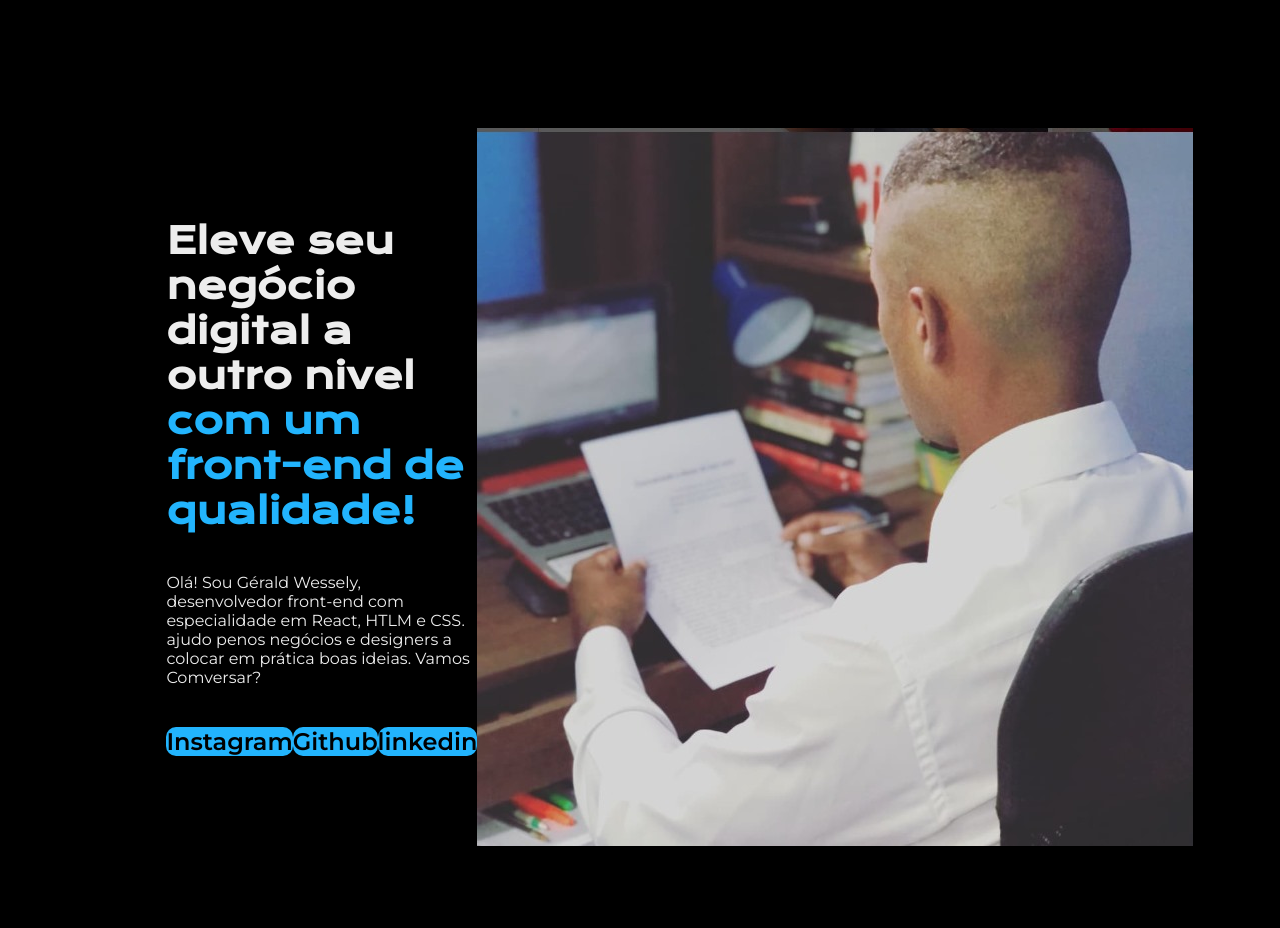
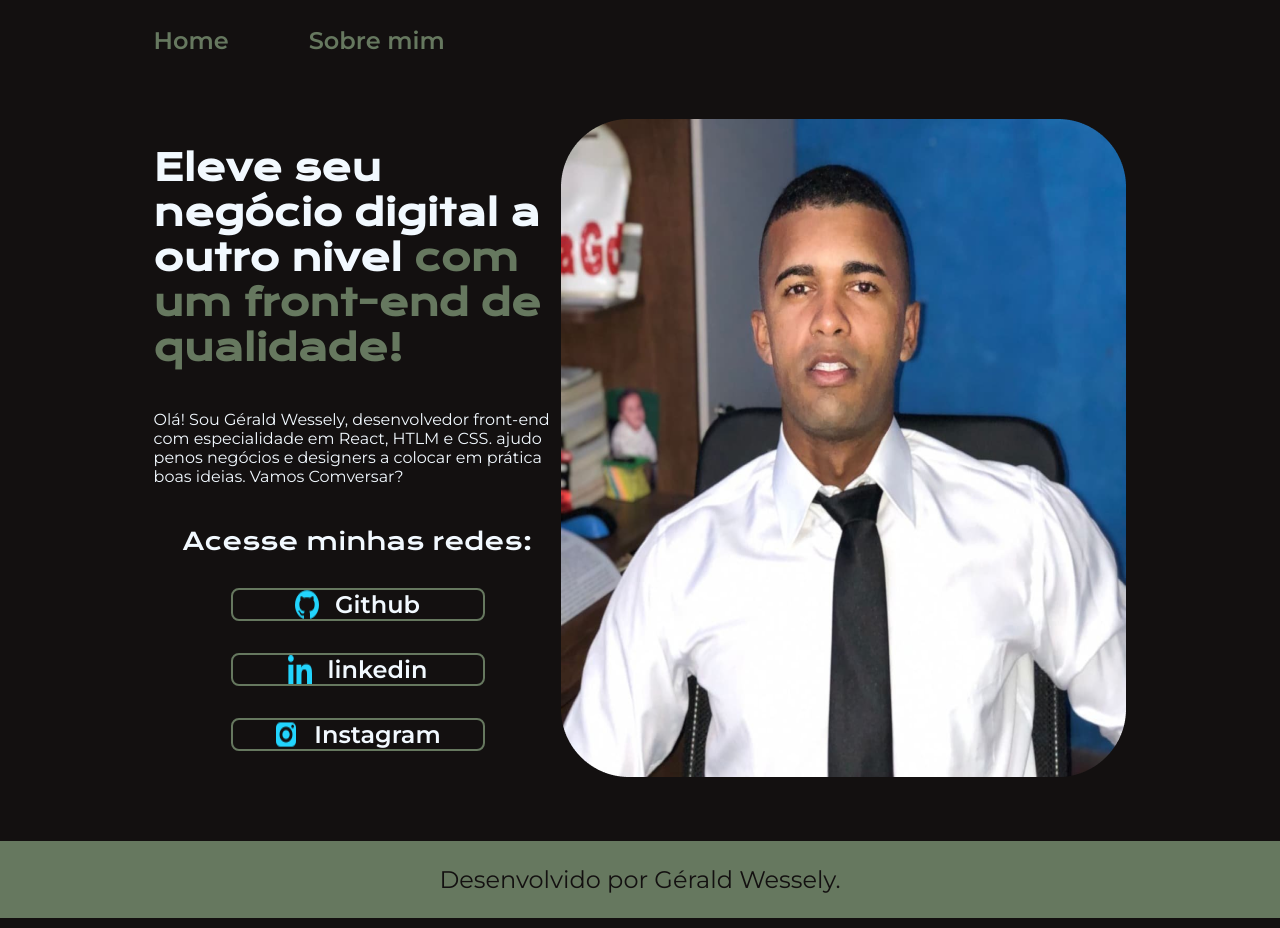
Before and after one commit to Gerald-Wessely/Portifolio, a plain HTML site: page index.html in a window 1280 px wide. Drawn offline with nearby package versions, Linux system fonts and the light colour scheme.

Commit message:
Terceira atualização

```diff
--- a/index.html
+++ b/index.html
@@ -5,23 +5,37 @@
     <meta http-equiv="X-UA-Compatible" content="IE=edge">
     <meta name="viewport" content="width=device-width, initial-scale=1.0">
     <title>Portfolio</title>
-    <link rel="stylesheet" href="style.css">
+    <link rel="stylesheet" href="./styles/style.css">
 </head>
 <body>
-    <header></header>
+    <header class="cabecalho">
+        <nav class="cabecalho__menu">
+            <a class="cabecalho__menu__link" href="index.html">Home</a>
+            <a class="cabecalho__menu__link" href="./abaut.html">Sobre mim</a>
+        </nav>
+    </header>
     <main class="apresentacao">
         <section class="apresentacao__conteudo">
         <h1 class="apresentacao__conteudo__titulo">Eleve seu negócio digital a outro nivel <strong class="titulo-destaque">com um front-end de qualidade!</strong></h1>
         <p class="apresentacao__conteudo__paragrafo"> Olá! Sou Gérald Wessely, desenvolvedor front-end com especialidade em React, HTLM e CSS. ajudo penos negócios e designers a colocar em prática boas ideias. Vamos Comversar?</p>
         <div class="apresentacao__links">
-        <span><a class="apresentacao__links__links" href="https://www.instagram.com/gerald_mello/">Instagram</a></span>
-        <span><a class="apresentacao__links__links" href="https://github.com/Gerald-Wessely">Github</a></span>
-        <span><a class="apresentacao__links__links" href="https://www.linkedin.com/in/g%C3%A9rald-melo-92a688222/">linkedin</a></span>
-        </div>
+            <h2 class="apresentacao__links__subtitulo">Acesse minhas redes:</h2>
+        <a class="apresentacao__links__links" href="https://github.com/Gerald-Wessely">
+        <img src="./assets/github (4).png">
+        Github</a>
+        <a class="apresentacao__links__links" href="https://www.linkedin.com/in/g%C3%A9rald-melo-92a688222/">
+            <img src="./assets/linkedin.png">
+            linkedin</a>
+        <a class="apresentacao__links__links" href="https://www.instagram.com/gerald_mello/">
+            <img src="./assets/social-media.png">
+            Instagram </a>
+    </div>
         </section>
-        <img src="Gérald.html.jpg" alt="Foto de Gérald">
+      <img src="./assets/Image (2).png" alt="Foto de Gérald">
 
     </main>
-    <footer></footer>
+    <footer class="rodape">
+        <p>Desenvolvido por Gérald Wessely.</p>
+    </footer>
 </body>
 </html>
--- a/style.css
+++ /dev/null
@@ -1,52 +0,0 @@
-@import url('https://fonts.googleapis.com/css2?family=Krona+One&family=Montserrat:ital,wght@0,100..900;1,100..900&display=swap');
-*{
-    margin: 0;
-    padding: 0;
-}
-body {
-    height: 100vh;
-    box-sizing: border-box;
-    background-color: #000;
-    color: #f6f6f6f6;
-}
-
-.titulo-destaque{
-    color: #22b4fd;
-}
-.apresentacao{
-    margin: 10% 13%;
-    display: flex;
-    align-items:center;
-    justify-content: space-between;
-}
-.apresentacao__conteudo {
-width: 615px;
-display: flex;
-flex-direction: column;
-gap: 40px;
-}
-.apresentacao__conteudo__titulo{
-    font-size: 36px;
-    font-family:  "Krona One", serif;
-}
-.apresentacao__conteudo__paragrafo{
-    font-size: 16px;
-    font-family: "Montserrat", sans-serif;
-}
-
-.apresentacao__links{
-    display: flex;
-    justify-content: space-evenly;
-}
-.apresentacao__links__links{
-    background-color: #22b4fd;
-    text-decoration: none;
-    border-radius: 10px;
-    width: 380px;
-    text-align: center;
-    font-size: 24px;
-    font-weight: 600;
-    padding: 21,5px 0;
-    color: #000;
-    font-family: "Montserrat", sans-serif;
-}
--- /dev/null
+++ b/styles/style.css
@@ -0,0 +1,98 @@
+@import url('https://fonts.googleapis.com/css2?family=Krona+One&family=Montserrat:ital,wght@0,100..900;1,100..900&display=swap');
+:root {
+    --cor-primaria: #131010;
+    --cor-secudaria: #F2F9FF;
+    --cor-terciaria: #66785F;
+    --cor-hover: #91AC8F;
+
+    --fonte-primaria: 'Krona One', sans-serif;
+    --fonte-secundaria: 'Montserrat', sans-serif;
+}
+*{
+    margin: 0;
+    padding: 0;
+}
+body {
+    box-sizing: border-box;
+    background-color: var(--cor-primaria);
+    color: var(--cor-secudaria);
+}
+.apresentacao{
+    padding: 5% 12%;
+    display: flex;
+    align-items:center;
+    justify-content: space-between;
+}
+.apresentacao__conteudo {
+width: 615px;
+display: flex;
+flex-direction: column;
+gap: 40px;
+}
+.apresentacao__conteudo__titulo{
+    font-size: 36px;
+    font-family:  var(--fonte-primaria);
+}
+.apresentacao__conteudo__paragrafo{
+    font-size: 16px;
+    font-family: var(--fonte-secundaria);
+}
+.titulo-destaque{
+    color: var(--cor-terciaria);
+}
+.cabecalho {
+    padding: 2% 0% 0% 12%;
+}
+.cabecalho__menu {
+    display: flex;
+    gap: 80px;
+
+}
+.cabecalho__menu__link {
+    font-family: var(--fonte-secundaria);
+    font-size: 24px;
+    font-weight: 600;
+    color: var(--cor-terciaria);
+    text-decoration: none;
+}
+.apresentacao__links{
+    display: flex;
+    flex-direction: column;
+    align-items: center;
+    gap: 32px;
+    justify-content: space-evenly;
+}
+.apresentacao__links__subtitulo{
+    font-family: var(--fonte-primaria);
+    font-weight: 400;
+    font-size: 24px;
+}
+.apresentacao__links__links{
+    display: flex;
+    justify-content: center;
+    gap: 16px;
+    border: 2px solid var(--cor-terciaria);
+    text-decoration: none;
+    border-radius: 8px;
+    width: 250px;
+    text-align: center;
+    font-size: 24px;
+    font-weight: 600;
+    padding: 21,5px 0;
+    color: var(--cor-secudaria);
+    font-family: var(--fonte-secundaria);
+}
+.apresentacao__links__links:hover {
+    background-color: var(--cor-hover);
+    color: var(--cor-terciaria);
+    padding: 2%;
+}
+.rodape{
+    padding: 24px;
+    color: var(--cor-primaria);
+    background-color: var(--cor-terciaria);
+    text-align: center;
+    font-family: var(--fonte-secundaria);
+    font-size: 24px;
+    font-weight: 400;
+}
```
Also changed, not shown: abaut.html (added, +29 -0 lines), Gérald.html.jpg (deleted), assets/Image (1).png (added), assets/Image (2).png (added), assets/github (4).png (added), assets/linkedin.png (added), assets/social-media.png (added).
